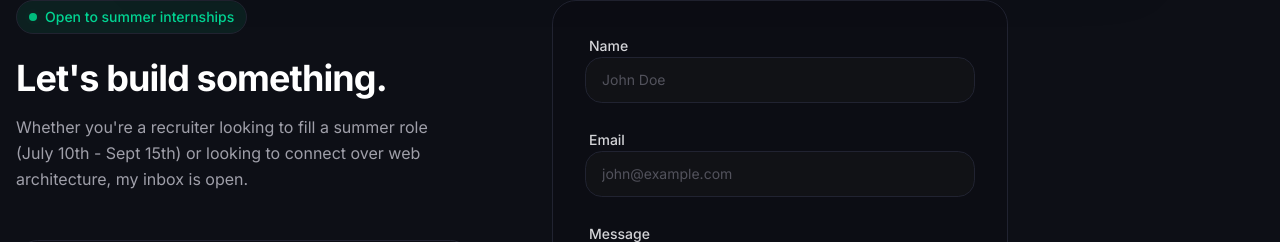
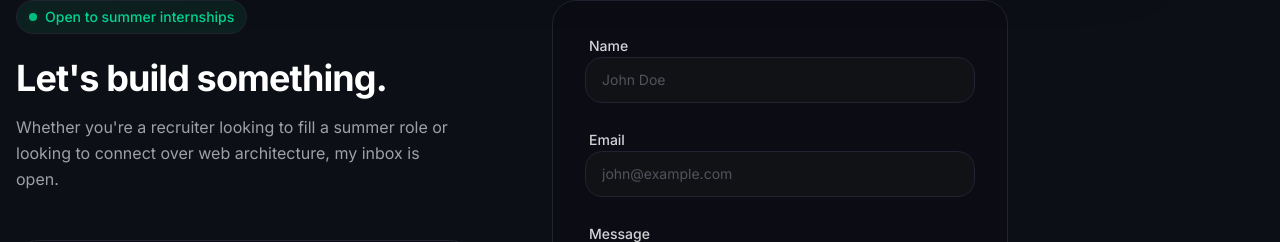
Before and after one commit to Muhammad-Bilal-Rafique/Portfolio, a Next.js app: page /contact in a window 1280 px wide. Shown: the part 120-362 px from the top of the page. Built offline with nearby package versions, Linux system fonts and the light colour scheme; no server answers.

Commit message:
Fix: Remove specific date range from summer role description in ContactInfo component

```diff
--- a/src/components/contact/contact-info.tsx
+++ b/src/components/contact/contact-info.tsx
@@ -32,7 +32,7 @@ export function ContactInfo() {
           Let&apos;s build something.
         </h2>
         <p className="text-zinc-400 text-base leading-relaxed max-w-md">
-          Whether you&apos;re a recruiter looking to fill a summer role (July 10th - Sept 15th) or looking to connect over web architecture, my inbox is open.
+          Whether you&apos;re a recruiter looking to fill a summer role or looking to connect over web architecture, my inbox is open.
         </p>
       </motion.div>
 
```
